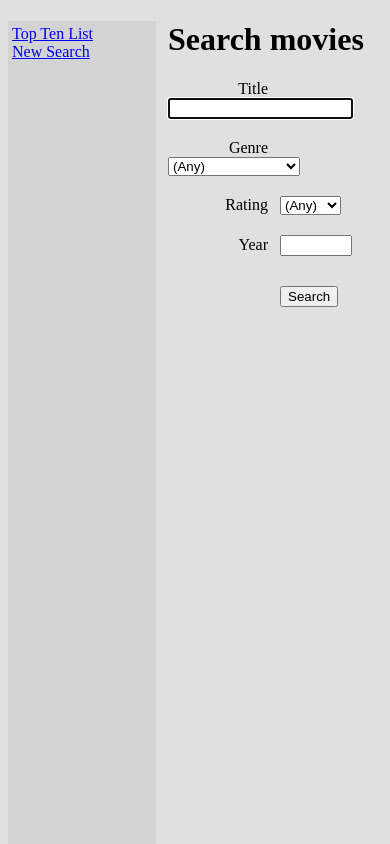
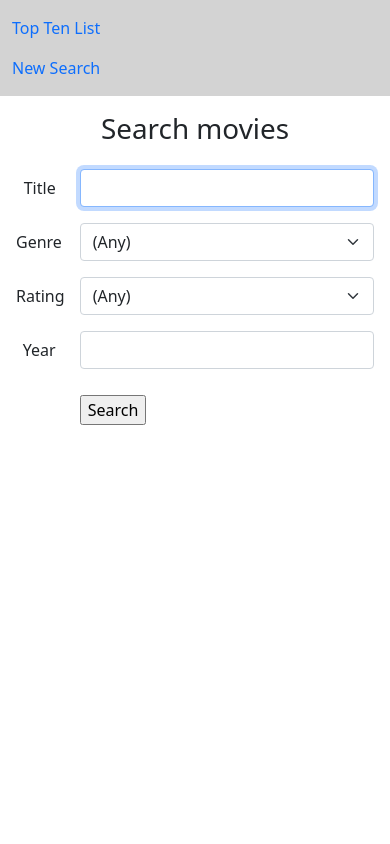
Before and after one commit to ivanngyb/MovieGroupProject, a PHP site: page / in a window 390 px wide. Run offline with PHP 8.4, Linux system fonts and the light colour scheme; data comes from the database, SQL or seed files in the repository.

Commit message:
Make search page responsive
The search page is now responsive and will adjust to the screen size.

```diff
--- a/web_files/nav.php
+++ b/web_files/nav.php
@@ -8,9 +8,13 @@
         Task: Project
 */
 ?>
-        <nav>
-            <ul>
-                <li><a href="top_ten.php">Top Ten List</a></li>
-                <li><a href="search.php">New Search</a></li>
+    <nav class="navbar navbar-expand-sm">
+        <div class="container-fluid">
+            <ul class="navbar-nav">
+                <li class="nav-item">
+                    <a class="nav-link" href="top_ten.php">Top Ten List</a></li>
+                <li class="nav-item">
+                    <a class="nav-link" href="search.php">New Search</a></li>
             </ul>
-        </nav>
+        </div>
+    </nav>
--- a/web_files/search.php
+++ b/web_files/search.php
@@ -11,9 +11,13 @@
 */
 ?>
 <!DOCTYPE html>
-<html>
+<html lang="en">
     <head>
+        <meta charset="utf-8">
+        <meta name="viewport" content="width=device-width, initial-scale=1">
         <link rel="stylesheet" href="style.css">
+        <link href="https://cdn.jsdelivr.net/npm/bootstrap@5.1.2/dist/css/bootstrap.min.css" rel="stylesheet">
+        <script src="https://cdn.jsdelivr.net/npm/bootstrap@5.1.2/dist/js/bootstrap.bundle.min.js"></script>
         <title>
             Search movies
         </title>
@@ -22,15 +26,22 @@
         <?php
         require "nav.php";
         ?>
-        <header>
+
+        <header class="container-fluid text-center mt-3">
             <h1>Search movies</h1>
         </header>
+
         <main>
+        <div class="container-fluid p-3">
+        <!-- <div class="col"> -->
             <form action="search_results.php">
                 <?php
                 require "search_script.php";
                 ?>
             </form>
+            <!-- </div> -->
+        </div>
         </main>
+
     </body>
 </html>
--- a/web_files/search_results.php
+++ b/web_files/search_results.php
@@ -28,7 +28,7 @@
                 <tr>
                     <th>Title</th>
                     <th>Rating</th>
-                    <th>Year</th>
+                    <th class='large-only'>Year</th>
                     <th>Status</th>
                 </tr>
                 <?php
--- a/web_files/search_results_script.php
+++ b/web_files/search_results_script.php
@@ -104,7 +104,7 @@ foreach ($stmt->fetchAll(PDO::FETCH_ASSOC) as $row) {
         <tr>
             <td><a href='movie_details.php?id=$id'>$title</a></td>
             <td>$rating</td>
-            <td>$movie_year</td>
+            <td class='large-only'>$movie_year</td>
             <td>$status</td>
         </tr>
     ";
--- a/web_files/search_script.php
+++ b/web_files/search_script.php
@@ -16,10 +16,17 @@ require "connection_script.php";
 
 
 ?>
-                <label>Title</label>
-                <input type="text" autofocus name="title" id="title"><br>
-                <label>Genre</label>
-                <select name="genre" id="genre">
+            <div class="row mb-3">
+                <label class="col-2 col-sm-2 col-md-3 col-lg-4 col-form-label">Title</label>
+                <div class="col-10 col-sm-10 col-md-7 col-lg-4">
+                    <input type="text" class="form-control" autofocus name="title" id="title">
+                </div>
+            </div>
+
+                <div class="row mb-3">
+                    <label  class="col-2 col-sm-2 col-md-3 col-lg-4 col-form-label">Genre</label>
+                    <div class="col-10 col-sm-10 col-md-7 col-lg-4">
+                        <select name="genre" class="form-select" id="genre">
                             <option value="">(Any)</option>
 
                             <?php
@@ -41,9 +48,14 @@ require "connection_script.php";
                             }
                             ?>
 
-                </select><br/>
-                <label>Rating</label>
-                <select name="rating" id="rating">
+                        </select>
+                    </div>
+                </div>
+
+                <div class="row mb-3">
+                    <label class="col-2 col-sm-2 col-md-3 col-lg-4 col-form-label">Rating</label>
+                    <div class="col-10 col-sm-10 col-md-7 col-lg-4">
+                        <select name="rating" class="form-select" id="rating">
                             <option value="">(Any)</option>
 
                             <?php
@@ -68,9 +80,21 @@ require "connection_script.php";
 
                             ?>
 
-                </select><br/>
-                <label>Year</label>
-                <input type="number" min="1800" max="2099"
-                    name="movie_year" id="movie_year"><br>
-                <label></label>
-                <input class="button" type="submit" value="Search">
+                        </select>
+                    </div>
+                </div>
+
+                <div class="row mb-3">
+                    <label class="col-2 col-sm-2 col-md-3 col-lg-4 col-form-label">Year</label>
+                    <div class="col-10 col-sm-10 col-md-7 col-lg-4">
+                        <input type="number" class="form-control" min="1800" max="2099"
+                            name="movie_year" id="movie_year">
+                    </div>
+                </div>
+
+                <div class="row mb-3">
+                    <label class="col-2 col-sm-2 col-md-3 col-lg-4 col-form-label"></label>
+                    <div class="col-10 col-sm-10 col-md-7 col-lg-4">
+                        <input class="button"  class="form-control" type="submit" value="Search">
+                    </div>
+                </div>
--- a/web_files/style.css
+++ b/web_files/style.css
@@ -9,10 +9,10 @@ body {
     background-color: rgb(224, 224, 224);
 }
 main {
-    margin-left: 160px;
+    /* margin-left: 160px; */
 }
 header {
-    margin-left: 160px;
+    /* margin-top: 60px; */
 }
 
 
@@ -21,16 +21,16 @@ nav {
     background-color: lightgray;
 }
 nav li a {
-    display: block;
+    /* display: block; */
 }
 nav ul {
 	list-style-type: none;
-    width: 140px;
-    padding: 4px;
-    margin-top: 0;
-    position: fixed;
+    /* width: 140px; */
+    padding: 0, 0, 0, 0;
+    /* margin-top: 0; */
+    /* position: fixed; */
     background-color: lightgray;
-    height: 100%;
+    /* height: 100%; */
 }
 
 
@@ -58,7 +58,11 @@ table {
 td a {
     display: block;
 }
-
+@media only screen and (max-width: 600px) {
+    .large-only {
+        display: none;
+    }
+}
 
 /* details page formatting */
 .details-list {
@@ -75,13 +79,12 @@ td a {
 
 }
 
-
 /* form and input formatting */
 form label {
-    width: 100px;
+    /* width: 100px; */
     display: inline-block;
     text-align: right;
-    padding-right: 8px;
+    /* padding-right: 8px; */
 }
 
 input, select {
--- a/web_files/top_ten.php
+++ b/web_files/top_ten.php
@@ -12,6 +12,8 @@
 <html>
     <head>
         <link rel="stylesheet" href="style.css">
+        <link href="https://cdn.jsdelivr.net/npm/bootstrap@5.1.2/dist/css/bootstrap.min.css" rel="stylesheet">
+        <script src="https://cdn.jsdelivr.net/npm/bootstrap@5.1.2/dist/js/bootstrap.bundle.min.js"></script>
         <title>
             Top ten searched movies
         </title>
```
Also changed, not shown: web_files/connection_script.php (+22 -35 lines). Lines whose indentation alone changed are shown as unchanged.
